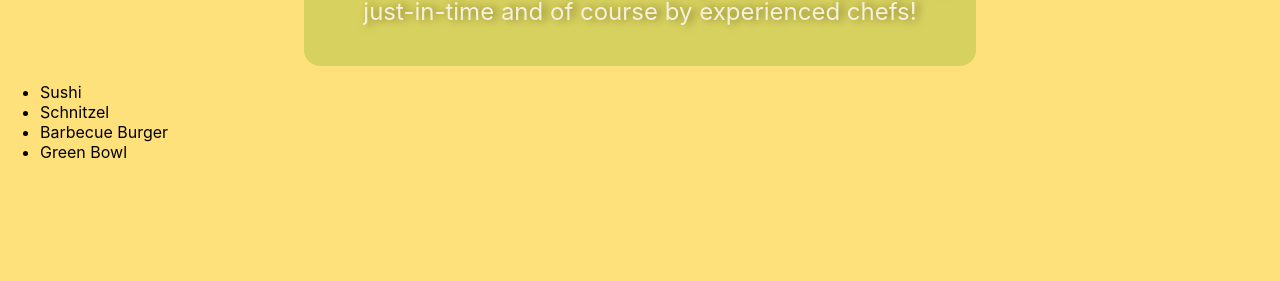
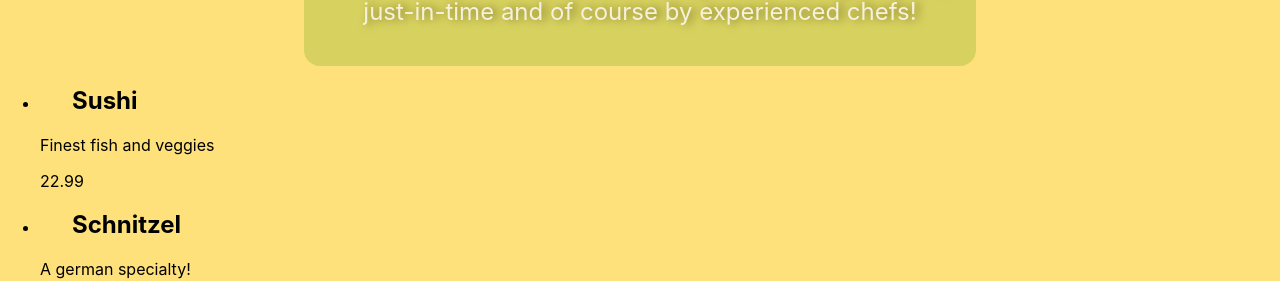
Before and after one commit to Laeti-dev/react_food-order-app, a React (Create React App) app: page / in a window 1280 px wide. Shown: the part 529-810 px from the top of the page. Built offline with nearby package versions, Linux system fonts and the light colour scheme.

Commit message:
display meals items in a list

```diff
--- a/src/Components/Meals/MealItem.js
+++ b/src/Components/Meals/MealItem.js
@@ -1,28 +1,14 @@
 import React from "react";
 
-import Card from "../../UI/Card/Card";
+// import Card from "../../UI/Card/Card";
 
-const MealItem = () => {
+const MealItem = (props) => {
   return (
-    <Card>
-      <div>
-        <h2>Meal name</h2>
-        <p>Meal description</p>
-        <p>Meal price</p>
-      </div>
-
-      <div>
-        <form>
-        <label>Quantity</label>
-        <input
-              type="number"
-              min= "0"
-              max= "10"
-          />
-          </form>
-          <button type="submit">Add</button>
-        </div>
-        </Card>
+      <li>
+        <h2>{props.name}</h2>
+        <p>{props.description}</p>
+        <p>{props.price}</p>
+      </li>
   );
 };
 
--- a/src/Components/Meals/MealsList.js
+++ b/src/Components/Meals/MealsList.js
@@ -1,6 +1,6 @@
 import React from "react";
 
-// import MealItem from "./MealItem"
+import MealItem from "./MealItem";
 
 const DUMMY_MEALS = [
   {
@@ -30,7 +30,14 @@ const DUMMY_MEALS = [
 ];
 
 const MealsList = () => {
-  const mealsList = DUMMY_MEALS.map((meal) => <li>{meal.name}</li>)
+  const mealsList = DUMMY_MEALS.map((meal) =>
+    <MealItem
+      key = {meal.id}
+      name = {meal.name}
+      description = {meal.description}
+      price = {meal.price}
+    />);
+
   return (
     <section>
       {/* map the meals objetcts and return meals items */}
```
